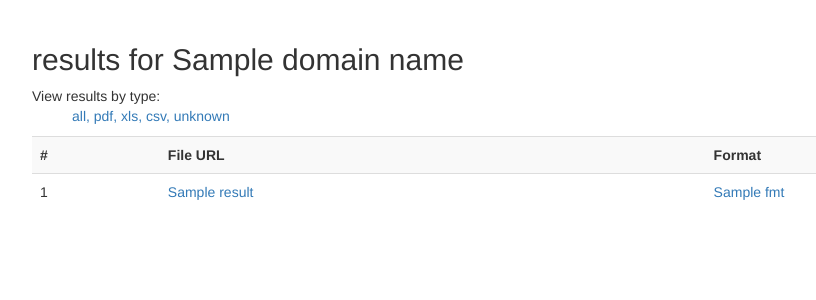
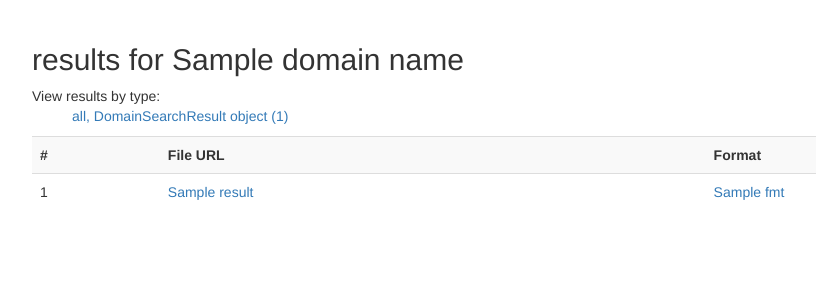
Before and after one commit to opendata/lmgtdfy, a Django app: template lmgtfy/templates/result.html in a window 1280 px wide. Shown: the part 247-547 px from the top of the page, without its empty margins (38-854 px from the left). Run offline with Django 3.2, Linux system fonts and the light colour scheme; tables that the repository leaves empty hold one stand-in row (values such as "Sample post"); the template is opened without the code that fills it: values that come from a table or form of the project are taken from there, most other values are stand-ins (such as "Sample title", 1, 10 or a date in 2020); some libraries are stand-ins or nearby versions.

Commit message:
added filter with file formats for search results

```diff
--- a/lmgtfy/templates/result.html
+++ b/lmgtfy/templates/result.html
@@ -19,10 +19,9 @@
     View results by type:<ul id="filetypes">
       <li><a href="">all,</a></li>
       <!-- this list should be generated from the types in the table -->
-      <li><a href="">pdf,</a></li>
-      <li><a href="">xls,</a></li>
-      <li><a href="">csv,</a></li>
-      <li><a href="">unknown</a></li>
+    {% for fmt in file_formats %}
+        <li><a href="{% url 'domain_result_fmt' domain_name fmt %}">{{ fmt }}</a></li>
+    {% endfor %}
     </ul>
     <table class="table table-striped">
         <tbody>
--- a/lmgtfy/views.py
+++ b/lmgtfy/views.py
@@ -82,6 +82,8 @@
     def get_context_data(self, **kwargs):
         context = super(SearchResultView, self).get_context_data(**kwargs)
         context['domain_name'] = self.kwargs['domain']
+        qs = set(self.get_queryset().values_list('fmt', flat=True))
+        context['file_formats'] = list(qs)
         return context
 
 
```
